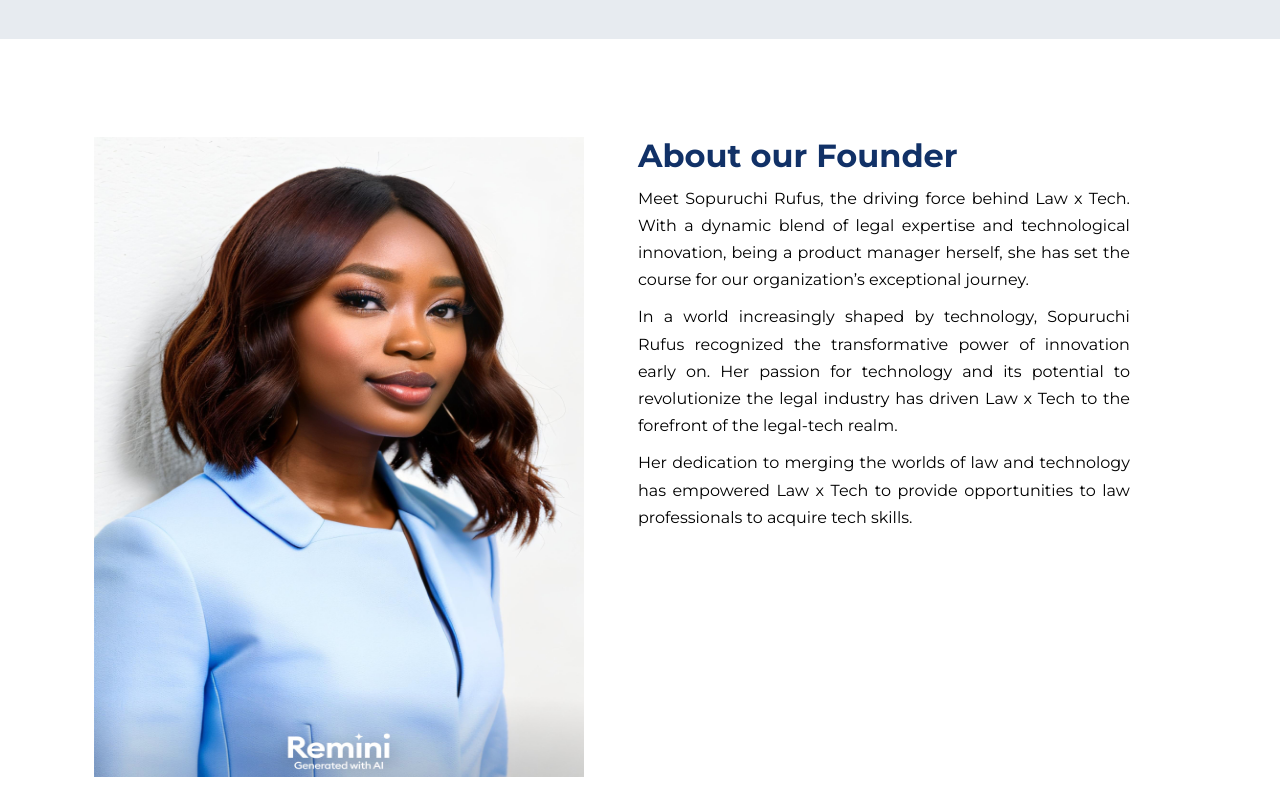
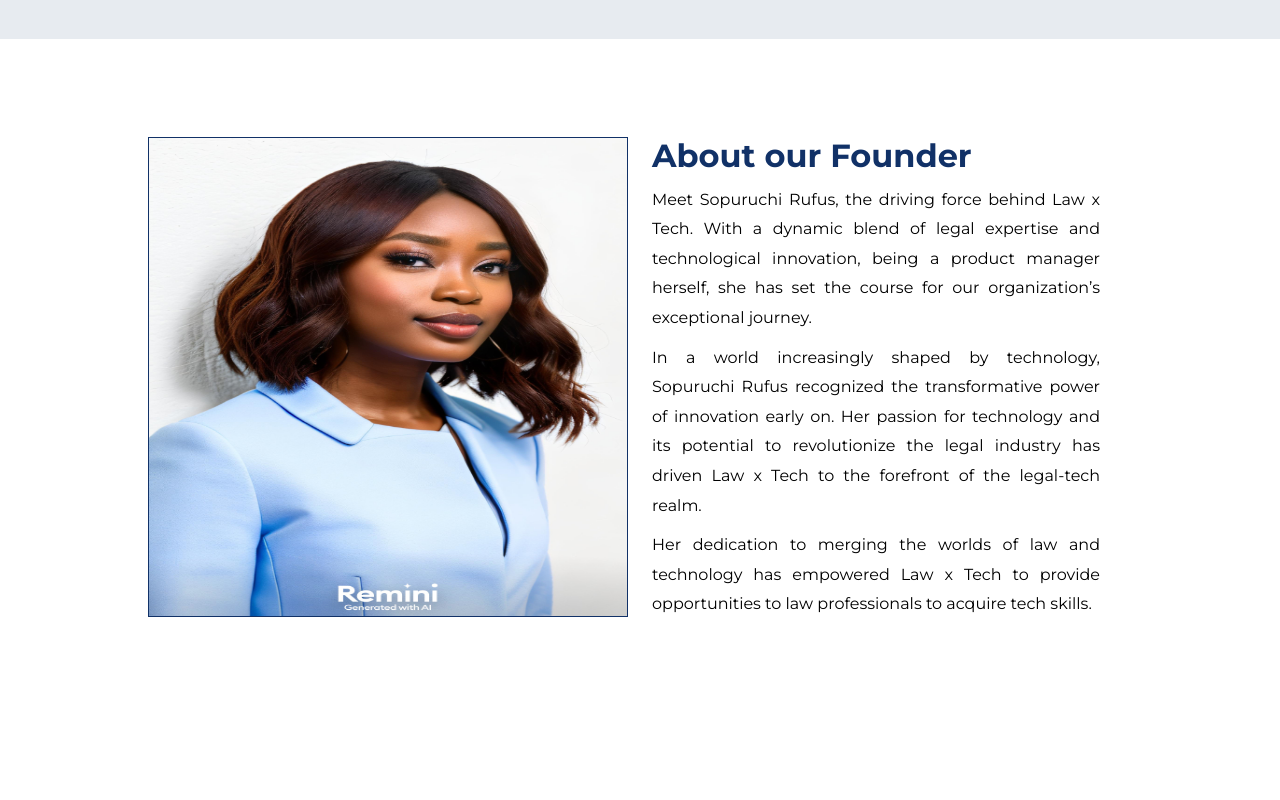
Before and after one commit to LawxTech/LawXTech, a React (Create React App) app: page /about-us in a window 1280 px wide. Shown: the part 1840-2640 px from the top of the page. Built offline with nearby package versions, Linux system fonts and the light colour scheme.

Commit message:
🐞 fix: fixed founder image

```diff
--- a/src/components/About/Founder.tsx
+++ b/src/components/About/Founder.tsx
@@ -15,22 +15,38 @@ const Founder: React.FC = () => {
             backgroundColor: "#fff",
             display: "grid",
             gridTemplateColumns: "1fr 1fr",
-            rowGap: "3.5rem",
+            gridGap: "1.5rem",
           }}
         >
           <Box
-            component="img"
             sx={{
-              height: "40rem",
-              width: "90%",
+              width: "100%",
+              display: "flex",
+              justifyContent: "end",
             }}
-            src="/images/sopuruchi.jpeg"
-            alt="about"
-          />
+          >
+            <Box
+              sx={{
+                height: "30rem",
+                width: "30rem",
+                border: "1px solid #113167",
+              }}
+            >
+              <img
+                src="/images/sopuruchi.jpeg"
+                alt="about the founder"
+                style={{
+                  objectFit: "fill",
+                  width: "100%",
+                  height: "100%",
+                }}
+              />
+            </Box>
+          </Box>
+
           <Box
             sx={{
               width: "100%",
-              paddingRight: "3.5rem",
             }}
           >
             <Typography
@@ -43,7 +59,7 @@ const Founder: React.FC = () => {
             </Typography>
             <Box
               sx={{
-                width: "30.75rem",
+                width: "28rem",
               }}
             >
               <Typography
@@ -51,7 +67,7 @@ const Founder: React.FC = () => {
                 fontWeight={400}
                 sx={{
                   marginBottom: "0.625rem",
-                  lineHeight: "1.7rem",
+                  lineHeight: "1.85",
                   textAlign: "justify",
                   textJustify: "auto",
                 }}
@@ -67,7 +83,7 @@ const Founder: React.FC = () => {
                 fontWeight={400}
                 sx={{
                   marginBottom: "0.625rem",
-                  lineHeight: "1.7rem",
+                  lineHeight: "1.85",
                   textAlign: "justify",
                   textJustify: "auto",
                 }}
@@ -83,7 +99,7 @@ const Founder: React.FC = () => {
                 fontWeight={400}
                 sx={{
                   marginBottom: "0.625rem",
-                  lineHeight: "1.7rem",
+                  lineHeight: "1.85",
                   textAlign: "justify",
                   textJustify: "auto",
                 }}
```
